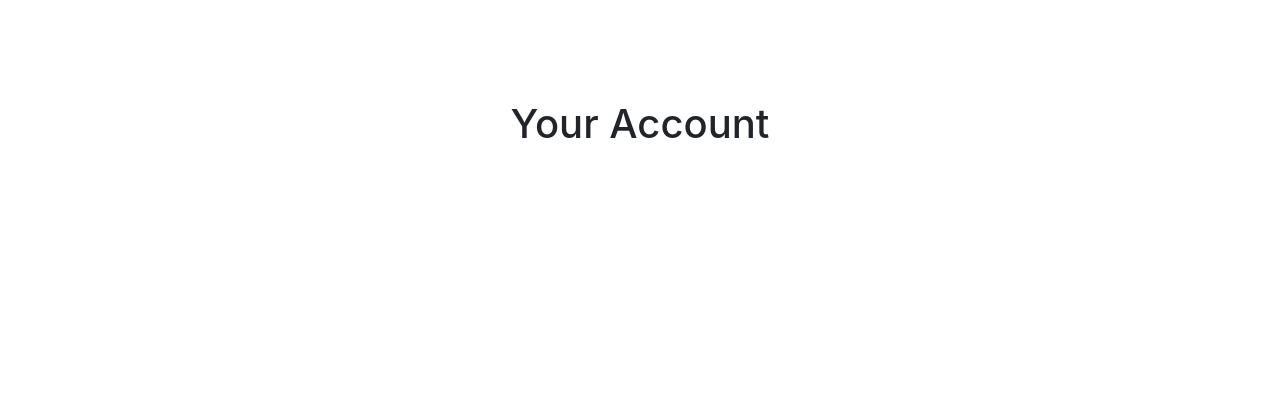
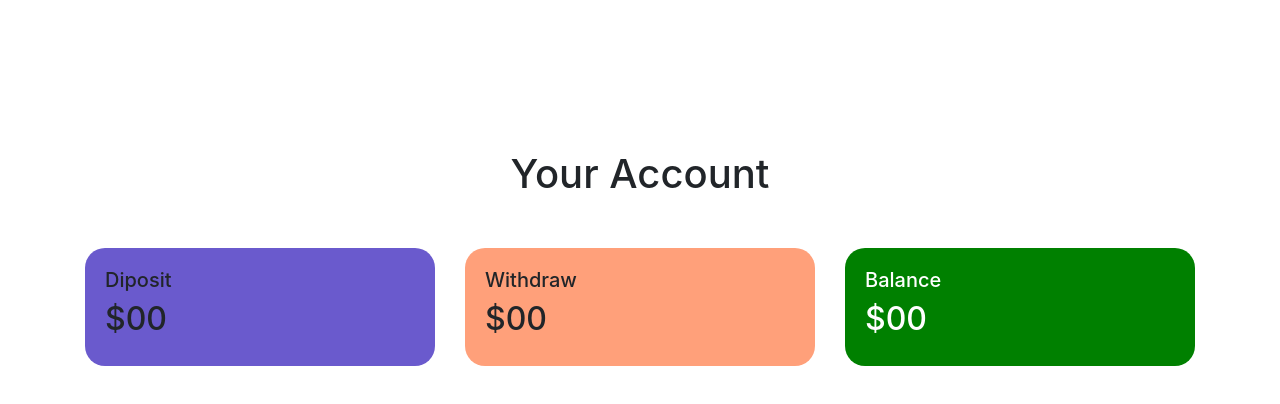
Before and after one commit to robinsrk/programming-hero-practice-1, a plain HTML site: page index.html in a window 1280 px wide. Both pictures are taken after a click on the button "Login". Drawn offline with nearby package versions, Linux system fonts and the light colour scheme.

Commit message:
updated some changes

```diff
--- a/app.js
+++ b/app.js
@@ -2,6 +2,6 @@ const loginBtn = document.getElementById("login");
 loginBtn.addEventListener("click", function() {
     const loginArea = document.getElementById("login-area");
     loginArea.style.display = "none";
-    document.getElementById('welcome').innerHTML = 'Your Account'
+    document.getElementById('welcome').innerHTML = 'Your Account';
+    document.getElementById('transaction-area').style.display = "block";
 })
-console.log("hello Rabby");
--- a/index.html
+++ b/index.html
@@ -8,12 +8,10 @@
         <meta name="viewport" content="width=device-width, initial-scale=1">
         <link rel="stylesheet" href="style.css">
         <link rel="stylesheet" href="https://stackpath.bootstrapcdn.com/bootstrap/4.5.2/css/bootstrap.min.css" integrity="sha384-JcKb8q3iqJ61gNV9KGb8thSsNjpSL0n8PARn9HuZOnIxN0hoP+VmmDGMN5t9UJ0Z" crossorigin="anonymous">
-        <!-- Place favicon.ico in the root directory -->
-
     </head>
-    <body>
+    <body class="container">
         <h1 id="welcome" class="text-center">Welcome to our Bank</h1>
-        <div id="login-area" class="container">
+        <div id="login-area">
             <div class="submit-area">
                 <h4>Login</h4>
                 <input class="form-control" placeholder="Enter your email"/>
@@ -23,6 +21,28 @@
                 <button id="login" class="btn btn-success">Login</button>
             </div>
         </div>
+        <div id="transaction-area">
+            <div class="row">
+                <div class="col-md-4">
+                    <div class="deposit">
+                        <h5>Diposit</h5>
+                        <h2>$00</h2>
+                    </div>
+                </div>
+                <div class="col-md-4">
+                    <div class="withdraw">
+                        <h5>Withdraw</h5>
+                        <h2>$00</h2>
+                    </div>
+                </div>
+                <div class="col-md-4">
+                    <div class="balance">
+                        <h5>Balance</h5>
+                        <h2>$00</h2>
+                    </div>
+                </div>
+            </div>
+        </div>
         <script src="./app.js"></script>
     </body>
 </html>
--- a/style.css
+++ b/style.css
@@ -5,5 +5,27 @@ body{
     margin-top: 100px;
     padding: 40px;
     border-radius: 20px;
-    box-shadow: 10px 20px 10px grey;
+    box-shadow: 10px 10px 5px 5px grey;
 }
+#transaction-area{
+    display: none;
+}
+#welcome{
+    margin: 50px;
+}
+.deposit{
+    background-color: slateblue;
+    padding: 20px;
+    border-radius: 20px;
+}
+.withdraw{
+    background-color: lightsalmon;
+    padding: 20px;
+    border-radius: 20px;
+}
+.balance{
+    background-color: green;
+    padding: 20px;
+    color: white;
+    border-radius: 20px;
+}
```
